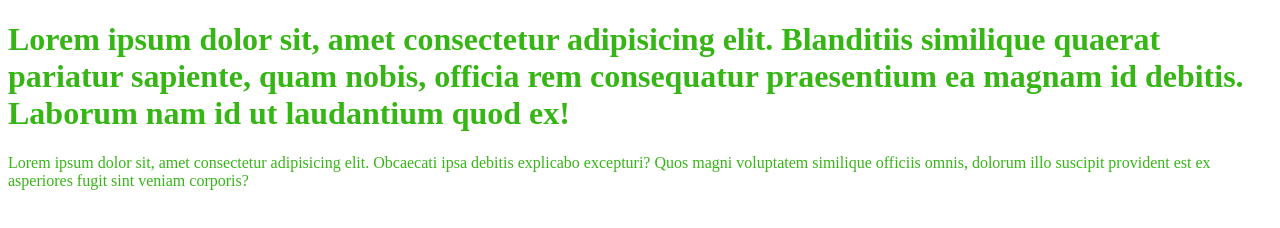
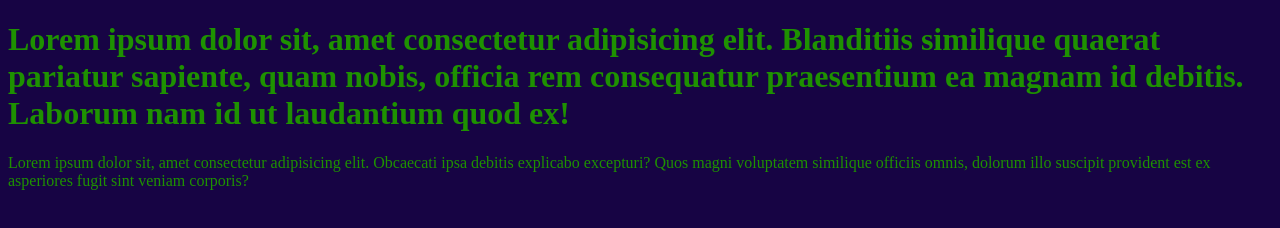
Before and after one commit to ValentynaHol/test-bb, a plain HTML site: page index.html in a window 1280 px wide. Drawn offline with Linux system fonts and the light colour scheme.

Commit message:
Змінили стилі та заголовки

```diff
--- a/CSS/styles.css
+++ b/CSS/styles.css
@@ -1,4 +1,4 @@
 body {
-    background-color: #fff;
-    color: #36b615;
+    background-color: rgb(23, 4, 68);
+    color: #1e9101;
 }
```
